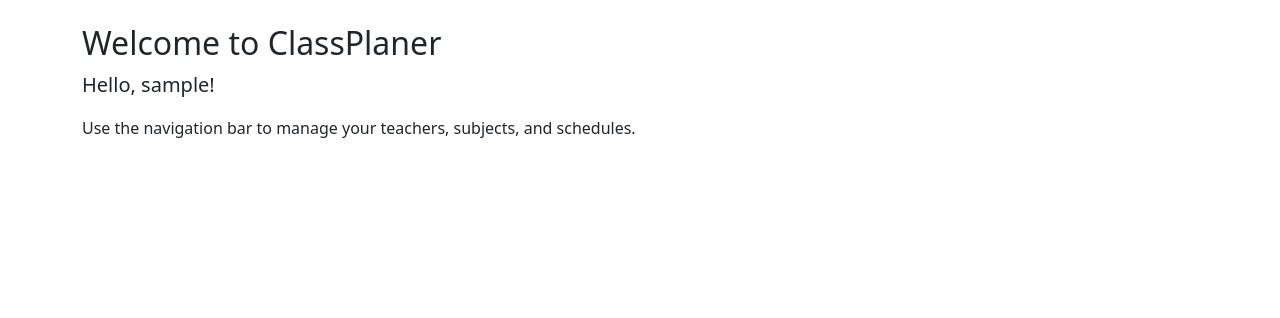
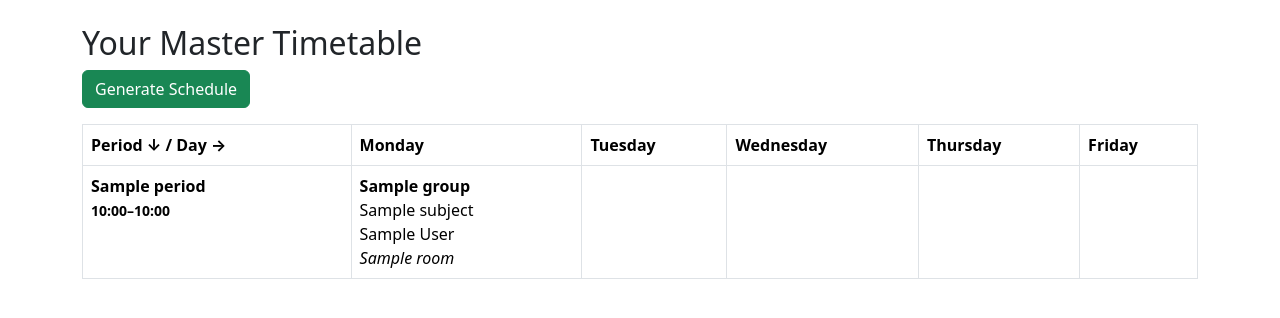
Before and after one commit to dbailuk/ClassPlaner, a Flask app: page /dashboard in a window 1280 px wide. Shown: the part 56-374 px from the top of the page. Run offline with Flask 3, Linux system fonts and the light colour scheme; a user stored in the database is signed in; tables that the repository leaves empty hold one stand-in row (values such as "Sample post").

Commit message:
Grid is added

```diff
--- a/app/__init__.py
+++ b/app/__init__.py
@@ -1,9 +1,9 @@
-#! C:\Users\Dima\Projects\ClassPlanner\venv\Scripts\python.exe
 from flask import Flask
 from flask_sqlalchemy import SQLAlchemy
 from flask_babel import Babel
 from flask_login import LoginManager
 from flask_migrate import Migrate
+from flask_wtf.csrf import CSRFProtect
 
 app = Flask(__name__)
 
@@ -17,5 +17,6 @@ migrate = Migrate(app, db)
 babel = Babel(app)
 login_manager = LoginManager(app)
 login_manager.login_view = 'login'
+csrf = CSRFProtect(app)
 
 from app import routes, models
--- a/app/routes.py
+++ b/app/routes.py
@@ -2,6 +2,7 @@ from flask import render_template, request, redirect, url_for, flash
 from flask_login import login_user, login_required, logout_user, current_user
 from werkzeug.security import generate_password_hash, check_password_hash
 from app import app, db, login_manager
+from app.schedule_generator import generate_schedule
 from app.models import Teacher, Subject, User, ClassGroup, Room, Period, TimetableEntry, ScheduleAssignment
 from app.forms import TeacherForm, SubjectForm, RegisterForm, LoginForm, ClassGroupForm, RoomForm, PeriodForm, TimetableEntryForm, ScheduleAssignmentForm
 
@@ -17,7 +18,34 @@ def home():
 @app.route('/dashboard')
 @login_required
 def dashboard():
-    return render_template('dashboard.html')
+    # get the periods in time‐order
+    periods = Period.query.filter_by(user_id=current_user.id).order_by(Period.start_time).all()
+    # build a lookup: (weekday, period_id) → TimetableEntry
+    entries = TimetableEntry.query.filter_by(user_id=current_user.id).all()
+    grid = {
+      (e.weekday, e.period_id): e
+      for e in entries
+    }
+    return render_template('dashboard.html', periods=periods, grid=grid)
+
+@app.route('/move-entry', methods=['POST'])
+@login_required
+def move_timetable_entry():
+    data = request.get_json()
+    e = TimetableEntry.query.filter_by(
+          id=data["entry_id"], user_id=current_user.id
+        ).first_or_404()
+
+    # apply the change
+    e.weekday   = data["weekday"]
+    e.period_id = data["period_id"]
+    try:
+        db.session.commit()
+        return {"success": True}
+    except Exception as ex:
+        db.session.rollback()
+        return {"success": False, "error": str(ex)}, 400
+
 
 @app.route('/register', methods=['GET', 'POST'])
 def register():
@@ -130,8 +158,6 @@ def delete_teacher(teacher_id):
     teacher = Teacher.query.filter_by(id=teacher_id, user_id=current_user.id).first_or_404()
     try:
         TimetableEntry.query.filter_by(teacher_id=teacher_id, user_id=current_user.id).delete()
-
-        teacher.subjects.clear()
 
         db.session.delete(teacher)
         db.session.commit()
@@ -713,3 +739,34 @@ def delete_timetable_entry(entry_id):
         db.session.rollback()
         flash(f'Error deleting entry: {e}', 'danger')
     return redirect(url_for('timetable_list'))
+
+
+@app.route('/generate-schedule', methods=['POST'])
+@login_required
+def generate_schedule_route():
+    ok, sched = generate_schedule(current_user.id)
+    if not ok:
+        flash("Could not find a valid schedule. Try relaxing your constraints.", "danger")
+        return redirect(url_for('dashboard'))
+
+    # 1) clear out any old entries
+    TimetableEntry.query.filter_by(user_id=current_user.id).delete()
+
+    # 2) add new entries, mapping only valid columns
+    for s in sched:
+        entry = TimetableEntry(
+            user_id=current_user.id,
+            class_group_id = s['group_id'],
+            subject_id     = s['subject_id'],
+            teacher_id     = s.get('teacher_id'),
+            room_id        = s.get('room_id'),
+            period_id      = s['period_id'],
+            weekday        = s['weekday'],
+            notes          = None,
+            is_locked      = False
+        )
+        db.session.add(entry)
+
+    db.session.commit()
+    flash("Schedule generated successfully!", "success")
+    return redirect(url_for('dashboard'))
--- a/app/templates/dashboard.html
+++ b/app/templates/dashboard.html
@@ -1,7 +1,99 @@
 {% extends "base.html" %}
 
+{% block title %}Dashboard – ClassPlaner{% endblock %}
+
 {% block content %}
-<h2>Welcome to ClassPlaner</h2>
-<p class="lead">Hello, {{ current_user.username }}!</p>
-<p>Use the navigation bar to manage your teachers, subjects, and schedules.</p>
+  <h2>Your Master Timetable</h2>
+
+  <form method="post" action="{{ url_for('generate_schedule_route') }}">
+  <input type="hidden" name="csrf_token" value="{{ csrf_token() }}">
+  <button type="submit" class="btn btn-success mb-3">
+    Generate Schedule
+  </button>
+</form>
+
+  <table class="table table-bordered">
+    <thead>
+      <tr>
+        <th>Period ↓ / Day →</th>
+        <th>Monday</th><th>Tuesday</th><th>Wednesday</th>
+        <th>Thursday</th><th>Friday</th>
+      </tr>
+    </thead>
+    <tbody>
+      {% for period in periods %}
+        <tr>
+          <th>
+            {{ period.name }}
+            <br>
+            <small>{{ period.start_time.strftime("%H:%M") }}–{{ period.end_time.strftime("%H:%M") }}</small>
+          </th>
+          {% for d in range(1,6) %}
+            <td class="grid-cell"
+                data-weekday="{{ d }}"
+                data-period="{{ period.id }}">
+              {% set e = grid.get((d, period.id)) %}
+              {% if e %}
+                <div class="entry"
+                     draggable="true"
+                     data-entry-id="{{ e.id }}">
+                  <strong>{{ e.class_group.name }}</strong><br>
+                  {{ e.subject.name }}<br>
+                  {{ e.teacher.name }}<br>
+                  <em>{{ e.room.name }}</em>
+                </div>
+              {% endif %}
+            </td>
+          {% endfor %}
+        </tr>
+      {% endfor %}
+    </tbody>
+  </table>
+
+  <script>
+    document.addEventListener("DOMContentLoaded", () => {
+      let draggedEntryId = null;
+
+      // start drag
+      document.querySelectorAll(".entry").forEach(el => {
+        el.addEventListener("dragstart", ev => {
+          draggedEntryId = ev.target.dataset.entryId;
+        });
+      });
+
+      // allow drop + handle it
+      document.querySelectorAll(".grid-cell").forEach(cell => {
+        cell.addEventListener("dragover", ev => ev.preventDefault());
+        cell.addEventListener("drop", ev => {
+          ev.preventDefault();
+          const newWeek = cell.dataset.weekday;
+          const newPer  = cell.dataset.period;
+
+          fetch("{{ url_for('move_timetable_entry') }}", {
+            method: "POST",
+            headers: {
+              "Content-Type": "application/json",
+              "X-CSRFToken": "{{ csrf_token() }}"
+            },
+            body: JSON.stringify({
+              entry_id: draggedEntryId,
+              weekday: parseInt(newWeek),
+              period_id: parseInt(newPer)
+            })
+          })
+          .then(r => r.json())
+          .then(js => {
+            if (js.success) {
+              // move the DOM node
+              const dragged = document.querySelector(`[data-entry-id='${draggedEntryId}']`);
+              cell.innerHTML = "";
+              cell.appendChild(dragged);
+            } else {
+              alert("Could not move: " + js.error);
+            }
+          });
+        });
+      });
+    });
+  </script>
 {% endblock %}
```
Also changed, not shown: app/schedule_generator.py (added, +111 -0 lines), requirements.txt (deleted, +0 -21 lines).
